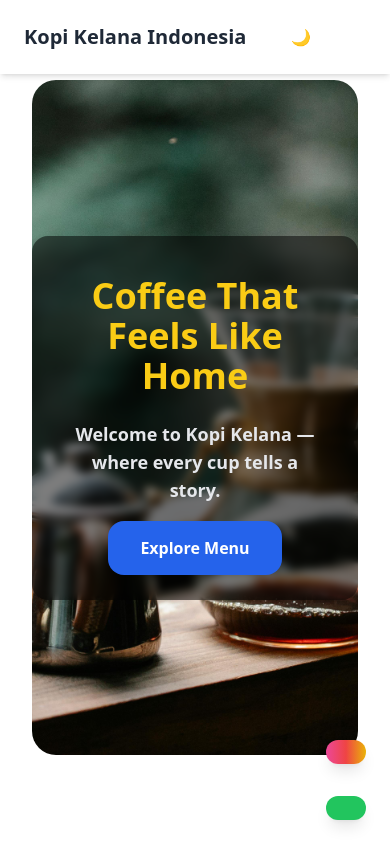
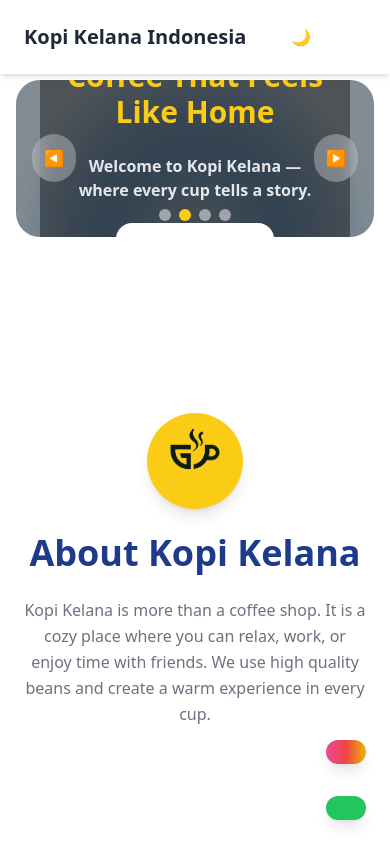
Before and after one commit to rizafrivaldi/Kopi-Kelana---Landing-Page, a React (Vite) app in the folder kopi-kelana-landing/: page / in a window 390 px wide. Shown: the top 844 px of the page. Built offline with nearby package versions, Linux system fonts and the light colour scheme.

Commit message:
section hero carousel

```diff
--- a/kopi-kelana-landing/src/components/Contact.jsx
+++ b/kopi-kelana-landing/src/components/Contact.jsx
@@ -3,28 +3,30 @@ import contactImg from "../assets/menu5.jpg";
 
 export default function Contact() {
   return (
-    <section
-      id="contact"
-      className="pt-20 pb-20 py-24 bg-white dark:bg-black text-white text-center px-6"
-    >
+    <section id="contact" className="py-24 bg-white dark:bg-black px-4 sm:px-6">
       <div
-        className="max-w-6-xl mx-auto h-[30vh] rounded-3xl overflow-hidden bg-cover bg-center flex items-center justify-center"
+        className="max-w-6xl mx-auto min-h-[300px] md:h-[400px] rounded-3xl overflow-hidden bg-cover bg-center flex items-center justify-center p-6 sm:p-10"
         style={{
           backgroundImage: `url(${contactImg})`,
-          backgroundSize: "cover",
-          backgroundPosition: "center",
         }}
       >
         <motion.div
           initial={{ opacity: 0, y: 40 }}
           whileInView={{ opacity: 1, y: 0 }}
           viewport={{ once: true }}
+          className="text-center max-w-md"
         >
-          <h2 className="text-3xl font-bold mb-6">Contact Us</h2>
-          <p className="mb-2">Tanjong Pagar, Singapore</p>
-          <p className="mb-2">+65 1234 5678</p>
-          <p className="mb-6">kopikelana@email.com</p>
-          <button className="px-8 py-4 rounded-2xl bg-white/10 hover:bg-blue-600 backdrop-blur-lg border border-white/30 hover:scale-105 transition">
+          <h2 className="text-2xl sm:text-3xl font-bold mb-4">Contact Us</h2>
+
+          <p className="mb-2 text-sm sm:text-base">Tanjong Pagar, Singapore</p>
+
+          <p className="mb-2 text-sm sm:text-base">+65 1234 5678</p>
+
+          <p className="mb-6 text-sm sm:text-base break-words">
+            kopikelana@email.com
+          </p>
+
+          <button className="px-6 py-3 sm:px-8 sm:py-4 rounded-2xl bg-white/10 hover:bg-blue-600 backdrop-blur-lg border border-white/30 hover:scale-105 transition">
             Contact Now
           </button>
         </motion.div>
--- a/kopi-kelana-landing/src/components/Hero.jsx
+++ b/kopi-kelana-landing/src/components/Hero.jsx
@@ -1,35 +1,104 @@
-import React from "react";
-import { motion } from "framer-motion";
-import heroImg from "../assets/hero5.jpg";
+import { useState, useEffect } from "react";
+import { motion, AnimatePresence } from "framer-motion";
+
+import hero1 from "../assets/hero1.jpg";
+import hero2 from "../assets/hero2.jpg";
+import hero3 from "../assets/hero3.jpg";
+import hero4 from "../assets/hero4.jpg";
+
+const images = [hero1, hero2, hero3, hero4];
 
 export default function Hero() {
+  const [index, setIndex] = useState(0);
+
+  // AUTO SLIDE
+  useEffect(() => {
+    const interval = setInterval(() => {
+      setIndex((prev) => (prev + 1) % images.length);
+    }, 4000); // 4 detik
+
+    return () => clearInterval(interval);
+  }, []);
+
+  const nextSlide = () => {
+    setIndex((prev) => (prev + 1) % images.length);
+  };
+
+  const prevSlide = () => {
+    setIndex((prev) => (prev - 1 + images.length) % images.length);
+  };
+
   return (
-    <section id="home" className="pt-20 pb-20 px-8 bg-white dark:bg-black">
-      <div
-        className="max-w-6-xl mx-auto h-[80vh] rounded-3xl overflow-hidden bg-cover bg-center flex items-center justify-center"
-        style={{
-          backgroundImage: `url(${heroImg})`,
-        }}
+    <section
+      id="home"
+      className="pt-20 pb-20 px-4 sm:px-8 bg-white dark:bg-black"
     >
+      <div className="max-w-6xl mx-auto aspect-[16/7] md:aspect-[16/6] rounded-3xl overflow-hidden relative">
+        {/* SLIDES */}
+        <AnimatePresence>
+          <motion.div
+            key={index}
+            className="absolute inset-0 bg-cover bg-center"
+            style={{ backgroundImage: `url(${images[index]})` }}
+            initial={{ opacity: 0, scale: 1.05 }}
+            animate={{ opacity: 1, scale: 1 }}
+            exit={{ opacity: 0 }}
+            transition={{ duration: 0.8 }}
+          />
+        </AnimatePresence>
+
+        {/* OVERLAY */}
+        <div className="absolute inset-0 bg-black/40 flex items-center justify-center px-6">
           <motion.div
             initial={{ opacity: 0, y: 40 }}
             animate={{ opacity: 1, y: 0 }}
-          className="bg-black/50 dark:bg-black/30 p-10 rounded-2xl backdrop-blur-sm justify-center items-center text-center"
+            className="bg-black/40 backdrop-blur-sm p-6 md:p-10 rounded-2xl text-center"
           >
-          <h2 className="text-4xl md:text-6xl font-bold mb-6 text-yellow-400 dark:text-yellow-500">
+            <h2 className="text-3xl md:text-6xl font-bold mb-6 text-yellow-400">
               Coffee That Feels Like Home
             </h2>
-          <p className="mb-8 text-gray-200 justify-center text-lg md:text-xl font-italic font-semibold flex items-center text-center">
+
+            <p className="mb-8 text-gray-200 text-base md:text-xl font-semibold">
               Welcome to Kopi Kelana — where every cup tells a story.
             </p>
+
             <a
               href="#menu"
-            className="px-8 py-4 rounded-2xl bg-blue-600 text-white hover:bg-yellow-400 hover:text-white transitionjustify-center font-sans font-semibold"
+              className="px-6 py-3 md:px-8 md:py-4 rounded-2xl bg-white text-black hover:bg-blue-600 hover:text-white transition font-semibold"
             >
               Explore Menu
             </a>
           </motion.div>
         </div>
+
+        {/* NAV BUTTON */}
+        <button
+          onClick={prevSlide}
+          className="absolute left-4 top-1/2 -translate-y-1/2 bg-white/30 hover:bg-white/50 p-3 rounded-full backdrop-blur"
+        >
+          ◀
+        </button>
+
+        <button
+          onClick={nextSlide}
+          className="absolute right-4 top-1/2 -translate-y-1/2 bg-white/30 hover:bg-white/50 p-3 rounded-full backdrop-blur"
+        >
+          ▶
+        </button>
+
+        {/* DOTS */}
+        <div className="absolute bottom-4 w-full flex justify-center gap-2">
+          {images.map((_, i) => (
+            <div
+              key={i}
+              onClick={() => setIndex(i)}
+              className={`w-3 h-3 rounded-full cursor-pointer transition ${
+                i === index ? "bg-yellow-400" : "bg-white/50"
+              }`}
+            />
+          ))}
+        </div>
+      </div>
     </section>
   );
 }
```
Lines whose indentation alone changed are shown as unchanged.
